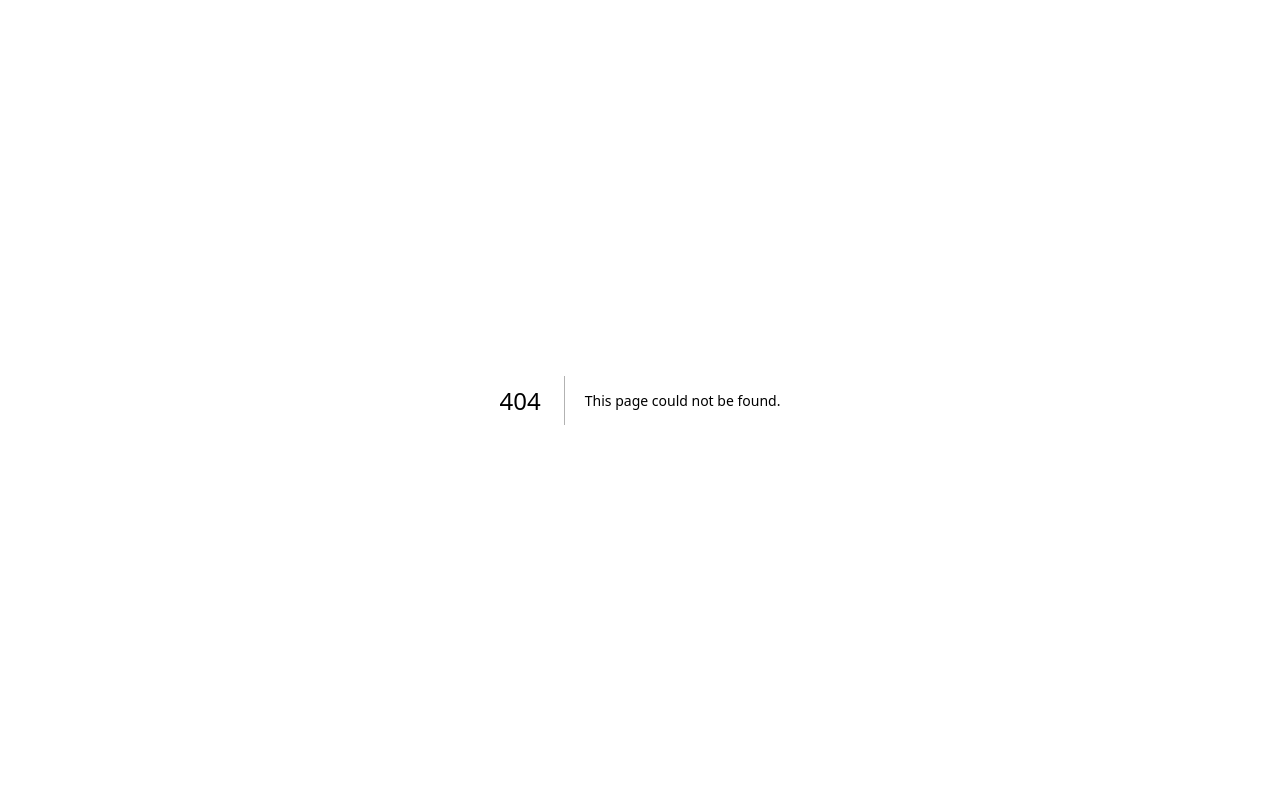
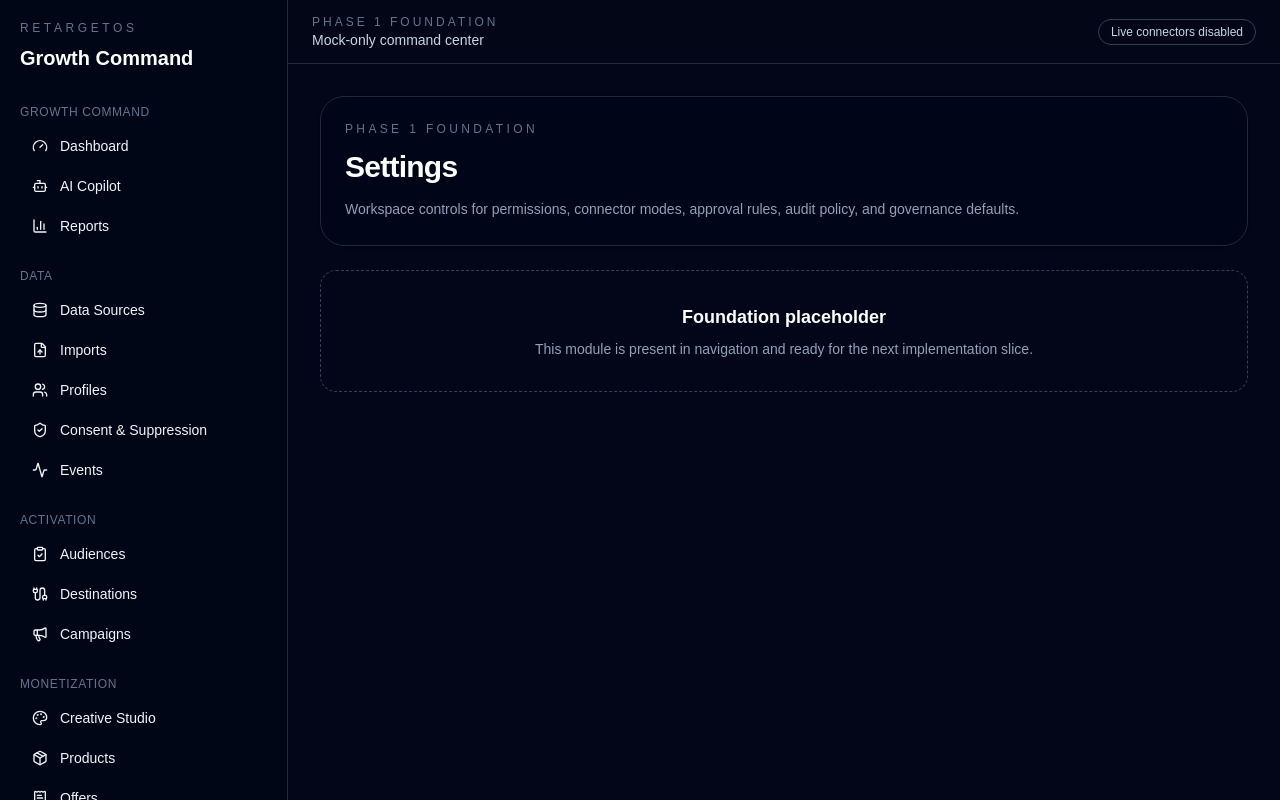
Before and after one commit to besfeng23/RetargetOS, a Next.js app: page /settings in a window 1280 px wide. Before the commit this address had no page. Shown: the top 800 px of the page. Built offline with nearby package versions, Linux system fonts and the light colour scheme.

Commit message:
Add settings route

```diff
--- /dev/null
+++ b/src/app/settings/page.tsx
@@ -0,0 +1,10 @@
+import { AppShell } from "@/components/app-shell";
+import { ModulePage } from "@/components/module-page";
+
+export default function SettingsPage() {
+  return (
+    <AppShell>
+      <ModulePage title="Settings" description="Workspace controls for permissions, connector modes, approval rules, audit policy, and governance defaults." />
+    </AppShell>
+  );
+}
```
